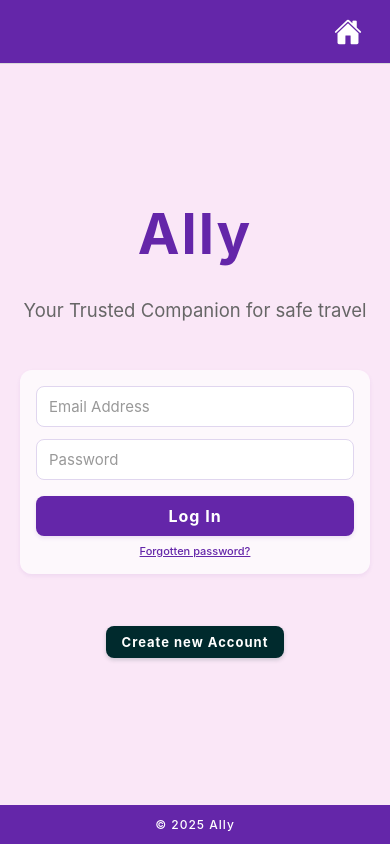
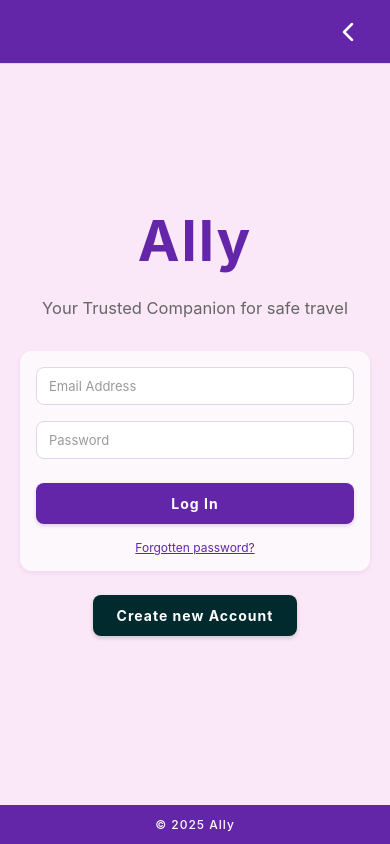
Before and after one commit to diazperez430/Ally, a React Native app: screen /Home in a window 390 px wide. Built offline with nearby package versions, Linux system fonts and the light colour scheme.

Commit message:
Name of Components updated

```diff
--- a/App.tsx
+++ b/App.tsx
@@ -3,7 +3,7 @@ import { StyleSheet, Text, View, Dimensions, Alert, TouchableOpacity } from "rea
 
 import { NavigationContainer } from '@react-navigation/native';
 import { createNativeStackNavigator } from '@react-navigation/native-stack';
-import HomeScreen from './HomeScreen';
+import LogIn from './LogIn';
 import SignUp from './SignUp';
 import Dashboard from './Dashboard';
 import { Ionicons } from '@expo/vector-icons';
@@ -15,6 +15,7 @@ export type RootStackParamList = {
   Home: undefined;
   Profile: { name: string };
   Dashboard: undefined;
+  DashboardScreen: undefined;
 };
 
 const { width: screenWidth } = Dimensions.get('window');
@@ -45,7 +46,7 @@ export default function App() {
       >
         <Stack.Screen
           name="Home"
-          component={HomeScreen}
+          component={LogIn}
           options={({ navigation }) => ({
             headerShown: true,
             title: '',
@@ -62,7 +63,7 @@ export default function App() {
                 }}
               >
                 <Ionicons
-                  name="home"
+                  name="chevron-back"
                   size={isTablet ? 32 : 28}
                   color="#fff"
                 />
@@ -86,6 +87,14 @@ export default function App() {
             headerShown: true,
           }}
         />
+        <Stack.Screen
+          name="DashboardScreen"
+          component={Dashboard}
+          options={{
+            title: '',
+            headerShown: true,
+          }}
+        />
       </Stack.Navigator>
       <StatusBar style="light" />
     </NavigationContainer>
--- a/HomeScreen.tsx
+++ b/LogIn.tsx
@@ -4,7 +4,7 @@ import { NativeStackNavigationProp } from '@react-navigation/native-stack';
 import { RootStackParamList } from './App';
 import { useNavigation } from '@react-navigation/native';
 
-type HomeScreenNavigationProp = NativeStackNavigationProp<RootStackParamList, 'Home'>;
+type LogInNavigationProp = NativeStackNavigationProp<RootStackParamList, 'Home'>;
 
 const { width: screenWidth, height: screenHeight } = Dimensions.get('window');
 const isTablet = screenWidth >= 768;
@@ -21,8 +21,8 @@ const moderateScale = (size: number, factor = 0.5): number => {
   return size + (scale(size) - size) * factor;
 };
 
-export default function HomeScreen() {
- const navigation = useNavigation<HomeScreenNavigationProp>();
+export default function LogIn() {
+ const navigation = useNavigation<LogInNavigationProp>();
   const scaleAnim = useRef(new Animated.Value(1)).current;
   const buttonScaleAnim = useRef(new Animated.Value(1)).current;
   const loginButtonScaleAnim = useRef(new Animated.Value(1)).current;
@@ -196,77 +196,25 @@ const styles = StyleSheet.create({
   },
   compassCircle: {
     backgroundColor: '#6426A9',
+    width: isTablet ? 120 : 80,
+    height: isTablet ? 120 : 80,
+    borderRadius: isTablet ? 60 : 40,
+    justifyContent: 'center',
     alignItems: 'center',
-    justifyContent: 'center',
-    shadowColor: '#000',
+    marginBottom: isTablet ? 16 : 12,
+    shadowColor: '#6426A9',
     shadowOffset: { width: 0, height: 4 },
     shadowOpacity: 0.3,
     shadowRadius: 8,
     elevation: 8,
-    position: 'relative',
   },
-  cardinal: {
-    color: '#fff',
-    fontWeight: 'bold',
-    position: 'absolute',
-    textShadowColor: '#000',
-    textShadowOffset: { width: 0, height: 1 },
-    textShadowRadius: 2,
-    letterSpacing: 2,
-  },
-  north: {
-    top: 4,
-    left: '50%',
-    marginLeft: -10,
-  },
-  east: {
-    right: 4,
-    top: '50%',
-    marginTop: -10,
-  },
-  south: {
-    bottom: 4,
-    left: '50%',
-    marginLeft: -10,
-  },
-  west: {
-    left: 4,
-    top: '50%',
-    marginTop: -10,
-  },
-  needle: {
-    position: 'absolute',
-    width: 4,
-    backgroundColor: 'red',
-    borderRadius: 2,
-    zIndex: 2,
-  },
-  needleBase: {
-    position: 'absolute',
-    backgroundColor: '#fff',
-    borderWidth: 1,
-    borderColor: '#6426A9',
-    zIndex: 3,
-  },
-  compassImage: {
-    width: isTablet ? 120 : 90,
-    height: isTablet ? 120 : 90,
-    alignSelf: 'center',
-    marginBottom: isTablet ? 32 : 24,
+  compassIcon: {
+    width: isTablet ? 60 : 40,
+    height: isTablet ? 60 : 40,
   },
   title: {
-    fontSize: isTablet ? 48 : moderateScale(32),
-    fontWeight: 'bold' as const,
-    color: '#6426A9',
     textAlign: 'center',
-    marginBottom: isTablet ? 16 : 8,
-    lineHeight: isTablet ? 56 : moderateScale(40),
-  },
-  allyWord: {
-    fontSize: isTablet ? 64 : 40,
-    fontWeight: 'bold',
-    color: '#6426A9',
-    lineHeight: isTablet ? 72 : 48,
+    marginBottom: isTablet ? 32 : 24,
   },
   allyWordLarge: {
     fontSize: isTablet ? 90 : 56,
@@ -277,50 +225,16 @@ const styles = StyleSheet.create({
     textAlign: 'center',
   },
   subtitle: {
-    fontSize: isTablet ? 24 : moderateScale(18),
-    color: '#666666',
+    fontSize: isTablet ? 20 : moderateScale(16),
+    color: '#666',
     textAlign: 'center',
-    marginBottom: isTablet ? 60 : 40,
-    lineHeight: isTablet ? 32 : moderateScale(24),
-    marginTop: isTablet ? 32 : 24, // added margin to move subtitle down
-  },
-  buttonContainer: {
-    width: isTablet ? 300 : '100%',
-    maxWidth: 400,
-    paddingHorizontal: isSmallDevice ? 20 : 0,
-  },
-  animatedButton: {
-    borderRadius: 8,
-    overflow: 'hidden',
-  },
-  customButton: {
-    backgroundColor: '#002a2d',
-    borderRadius: 8,
-    paddingVertical: isTablet ? 12 : 8,
-    paddingHorizontal: isTablet ? 24 : 16,
-    alignItems: 'center',
-    justifyContent: 'center',
-    marginTop: isTablet ? 36 : 28,
-    marginBottom: isTablet ? 64 : 48, // increased margin below for more separation from footbar
-    shadowColor: '#002a2d',
-    shadowOffset: { width: 0, height: 2 },
-    shadowOpacity: 0.18,
-    shadowRadius: 4,
-    elevation: 2,
-    alignSelf: 'center',
-  },
-  customButtonText: {
-    color: '#fff',
-    fontWeight: 'bold',
-    fontSize: isTablet ? 16 : 13,
-    letterSpacing: 1,
+    marginBottom: isTablet ? 48 : 32,
+    lineHeight: isTablet ? 28 : moderateScale(22),
   },
   loginSection: {
     width: '100%',
     maxWidth: 400,
     alignSelf: 'center',
-    marginBottom: isTablet ? 32 : 24,
-    marginTop: isTablet ? 16 : 8,
     backgroundColor: 'rgba(255,255,255,0.7)',
     borderRadius: 12,
     padding: isTablet ? 24 : 16,
@@ -329,14 +243,15 @@ const styles = StyleSheet.create({
     shadowOpacity: 0.08,
     shadowRadius: 4,
     elevation: 1,
+    marginBottom: isTablet ? 32 : 24,
   },
   input: {
     backgroundColor: '#fff',
     borderRadius: 8,
-    paddingVertical: isTablet ? 14 : 10,
+    paddingVertical: isTablet ? 12 : 10,
     paddingHorizontal: isTablet ? 18 : 12,
-    fontSize: isTablet ? 18 : 15,
-    marginBottom: 12,
+    fontSize: isTablet ? 15 : 13,
+    marginBottom: 16,
     borderWidth: 1,
     borderColor: '#e0d6ef',
     color: '#6426A9',
@@ -344,30 +259,54 @@ const styles = StyleSheet.create({
   loginButton: {
     backgroundColor: '#6426A9',
     borderRadius: 8,
-    paddingVertical: isTablet ? 14 : 10,
+    paddingVertical: isTablet ? 14 : 12,
     alignItems: 'center',
     justifyContent: 'center',
-    marginTop: 4,
+    marginTop: 8,
     shadowColor: '#6426A9',
     shadowOffset: { width: 0, height: 2 },
-    shadowOpacity: 0.12,
+    shadowOpacity: 0.2,
     shadowRadius: 4,
-    elevation: 1,
+    elevation: 3,
   },
   loginButtonText: {
     color: '#fff',
     fontWeight: 'bold',
-    fontSize: isTablet ? 18 : 16,
+    fontSize: isTablet ? 16 : 14,
     letterSpacing: 1,
   },
   forgotPassword: {
     color: '#6426A9',
-    fontSize: isTablet ? 13 : 11,
+    fontSize: isTablet ? 14 : 12,
     textAlign: 'center',
-    marginTop: 8,
+    marginTop: 16,
     textDecorationLine: 'underline',
-    fontWeight: '500',
+  },
+  buttonContainer: {
+    width: '100%',
+    maxWidth: 400,
     alignSelf: 'center',
+  },
+  customButton: {
+    backgroundColor: '#002a2d',
+    borderRadius: 8,
+    paddingVertical: isTablet ? 14 : 12,
+    paddingHorizontal: isTablet ? 32 : 24,
+    alignItems: 'center',
+    justifyContent: 'center',
+    maxWidth: 280,
+    alignSelf: 'center',
+    shadowColor: '#002a2d',
+    shadowOffset: { width: 0, height: 2 },
+    shadowOpacity: 0.18,
+    shadowRadius: 4,
+    elevation: 2,
+  },
+  customButtonText: {
+    color: '#fff',
+    fontWeight: 'bold',
+    fontSize: isTablet ? 16 : 14,
+    letterSpacing: 1,
   },
   footbar: {
     width: '100%',
@@ -375,10 +314,7 @@ const styles = StyleSheet.create({
     paddingVertical: 12,
     alignItems: 'center',
     justifyContent: 'center',
-    position: 'absolute',
-    bottom: 0,
-    left: 0,
-    marginTop: isTablet ? 36 : 24, // added top margin
+    marginTop: 24,
   },
   footbarText: {
     color: '#fff',
```
